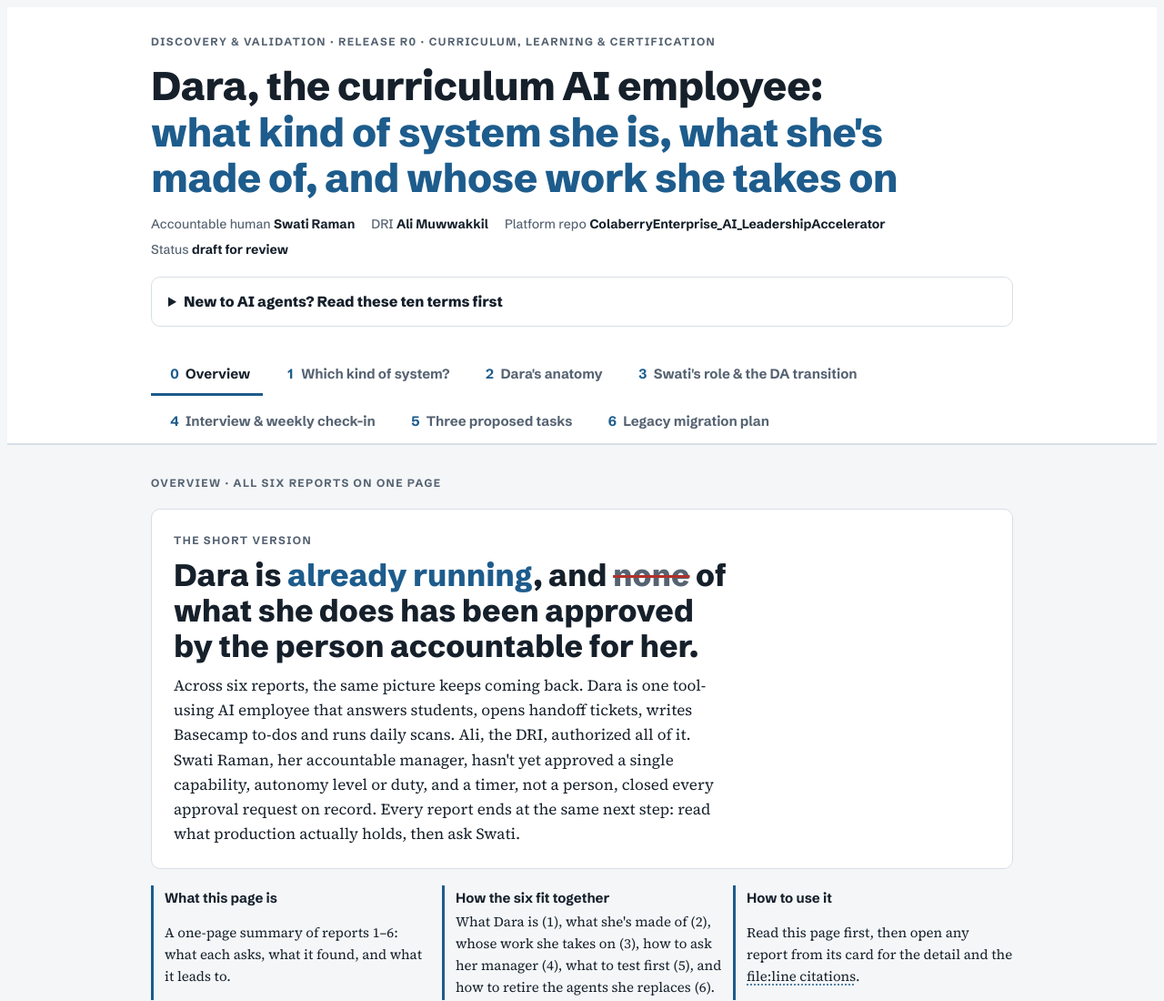
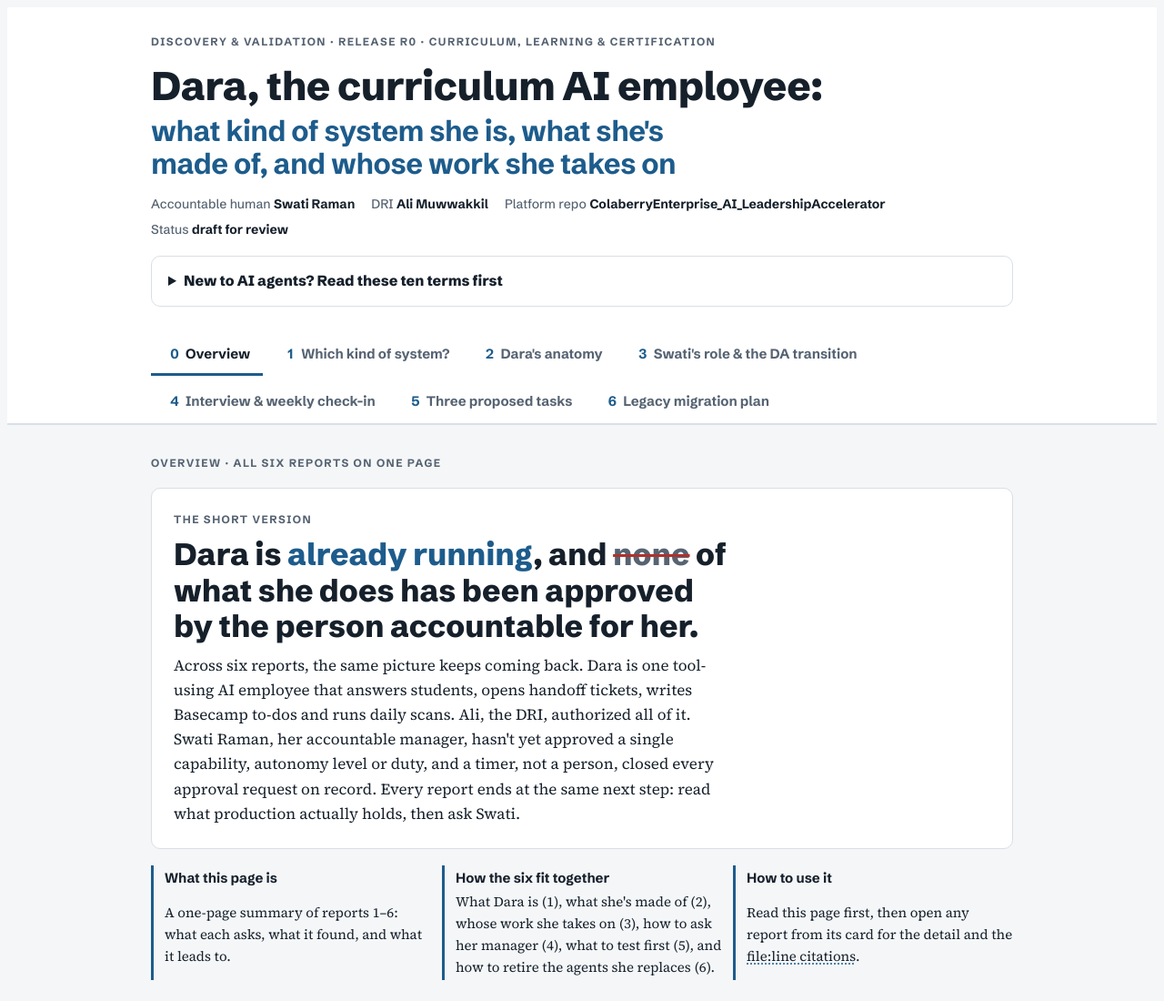
Before and after one commit to rtkumera/AI-Agent-Project, a plain HTML site: page dara-discovery-guide.html in a window 1280 px wide. Shown: the top 1100 px of the page at 91% size. Drawn offline with Linux system fonts and the light colour scheme.

Commit message:
Make the guide's masthead subtitle smaller than the main title
Co-Authored-By: Claude Opus 5.5 <noreply@anthropic.com>

```diff
--- a/dara-discovery-guide.html
+++ b/dara-discovery-guide.html
@@ -68,7 +68,7 @@ body::before { content: ""; position: fixed; inset: 0 0 auto; height: env(safe-a
 .mast .wrap { padding-block: 28px 0; display: grid; gap: 14px; }
 .eyebrow { font-size: 12px; letter-spacing: 0.12em; text-transform: uppercase; color: var(--muted); font-weight: 700; }
 .mast h1 { font-size: clamp(30px, 5vw, 44px); font-weight: 800; letter-spacing: -0.01em; }
-.mast h1 span { color: var(--accent); }
+.mast h1 span { display: block; margin-top: 6px; font-size: 0.72em; font-weight: 700; color: var(--accent); }
 .meta { display: flex; flex-wrap: wrap; gap: 6px 18px; font-family: var(--font-display); font-size: 14px; color: var(--muted); }
 .meta b { color: var(--ink); font-weight: 700; }
 .tabs { position: sticky; top: env(safe-area-inset-top, 0px); z-index: 5; background: var(--surface); border-bottom: 1px solid var(--rule); }
```
